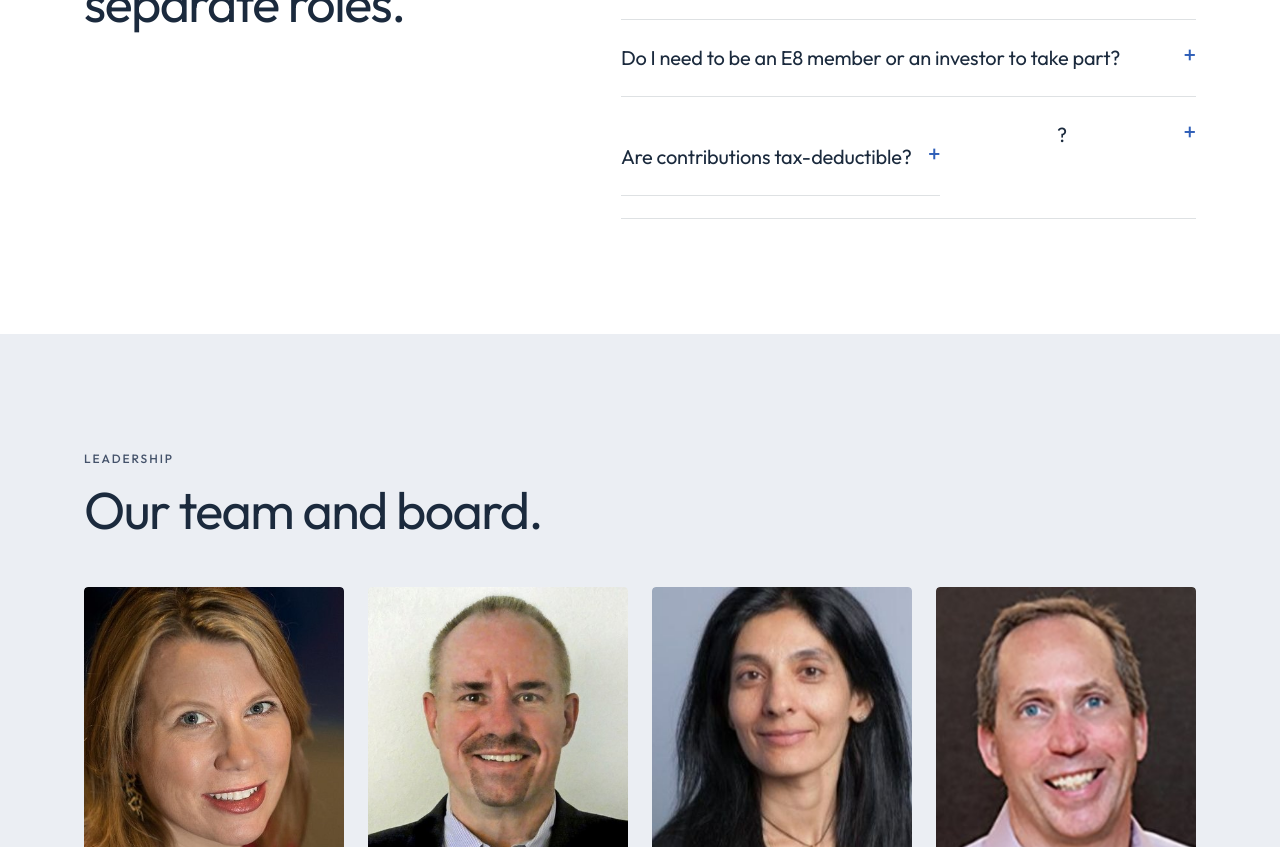
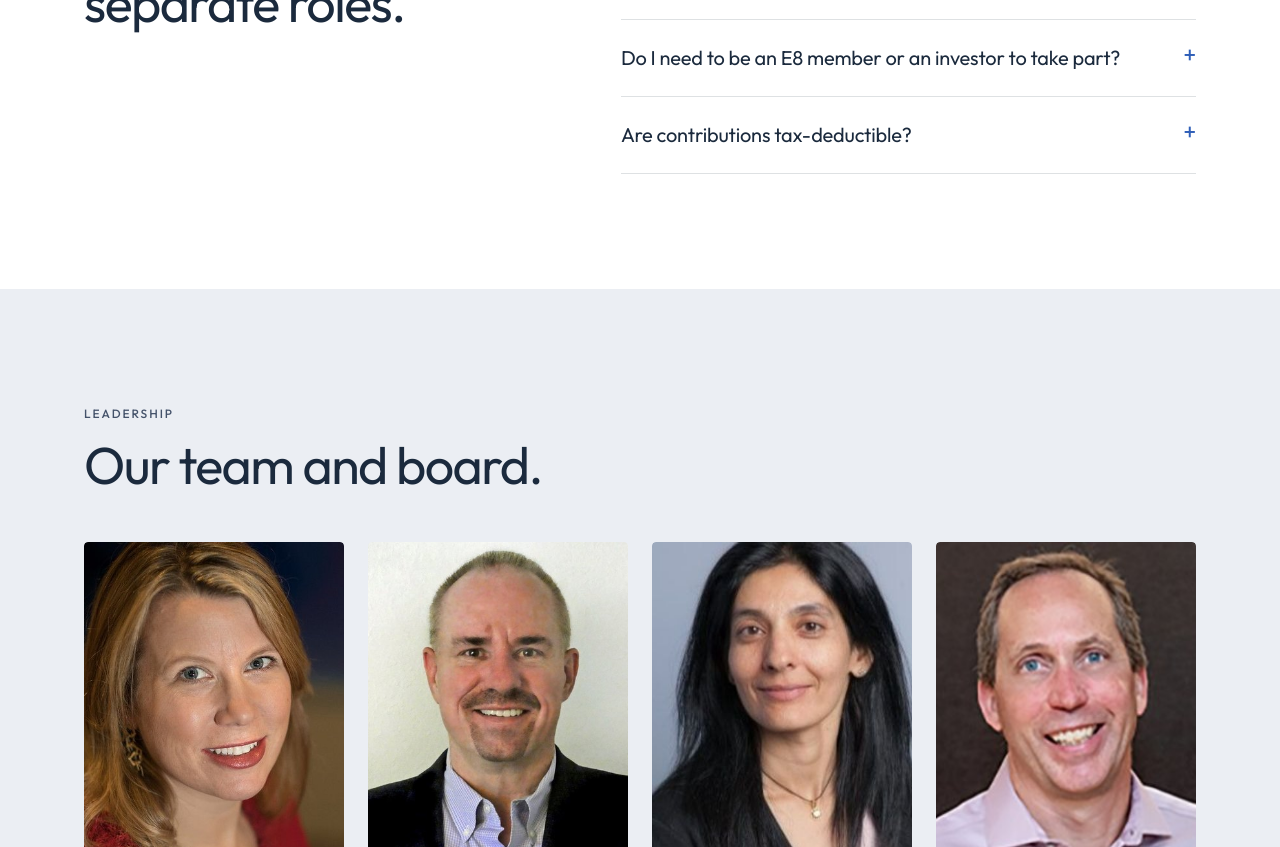
Before and after one commit to E8Angels/E8-impact-website, a plain HTML site: page about.html in a window 1280 px wide. Shown: the part 1950-2797 px from the top of the page. Drawn offline with Linux system fonts and the light colour scheme.

Commit message:
Update about.html

```diff
--- a/about.html
+++ b/about.html
@@ -49,8 +49,7 @@
     <div class="faq">
       <details open><summary>How is E8 Impact related to E8 Angels?</summary><p>They are separate legal entities and affiliated organizations. E8 Angels is a member network of investors funding early-stage climate companies. E8 Impact runs public-benefit education, convening, and ecosystem programs. Each has its own board, finances, and records.</p></details>
       <details><summary>Do I need to be an E8 member or an investor to take part?</summary><p>No. E8 Impact programs are open to the public.</p></details>
-      <details><summary>      <details><summary>Are contributions tax-deductible?</summary><p>You can make a <a href="https://www.zeffy.com/en-US/donation-form/donate-to-e8-impact" target="_blank" rel="noopener">tax-deductible donation</a> in support of E8 Impact to Realize Impact, our fiscal sponsor.</p></details>?</summary><p>E8 Impact's 501(c)(3) application is pending. Write to us at <span class="email">hello@e8impact.org</span> and we will walk you through current options for supporting our programs.</p></details>
-    </div>
+      <details><summary>Are contributions tax-deductible?</summary><p>You can make a <a href="https://www.zeffy.com/en-US/donation-form/donate-to-e8-impact" target="_blank" rel="noopener">tax-deductible donation</a> in support of E8 Impact to Realize Impact, our fiscal sponsor.</p></details>    </div>
   </div>
 </section>
 
```
